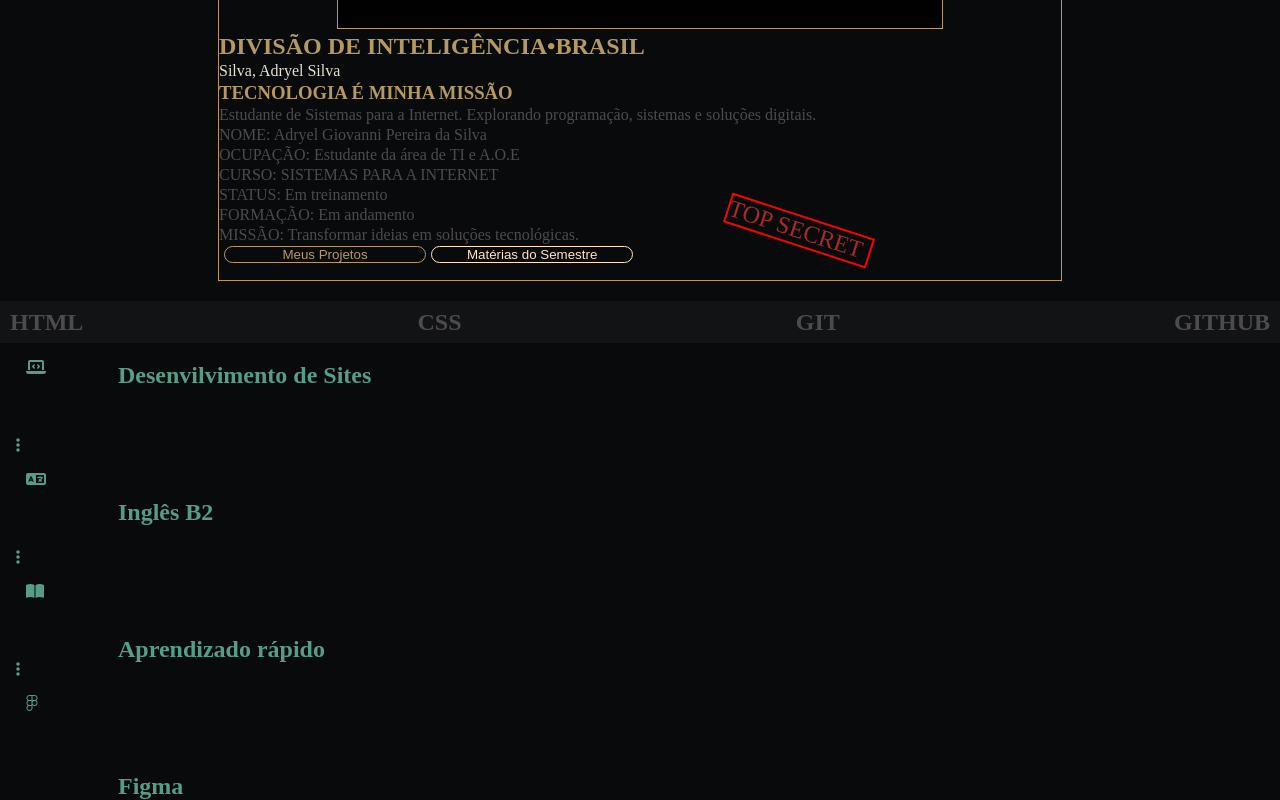
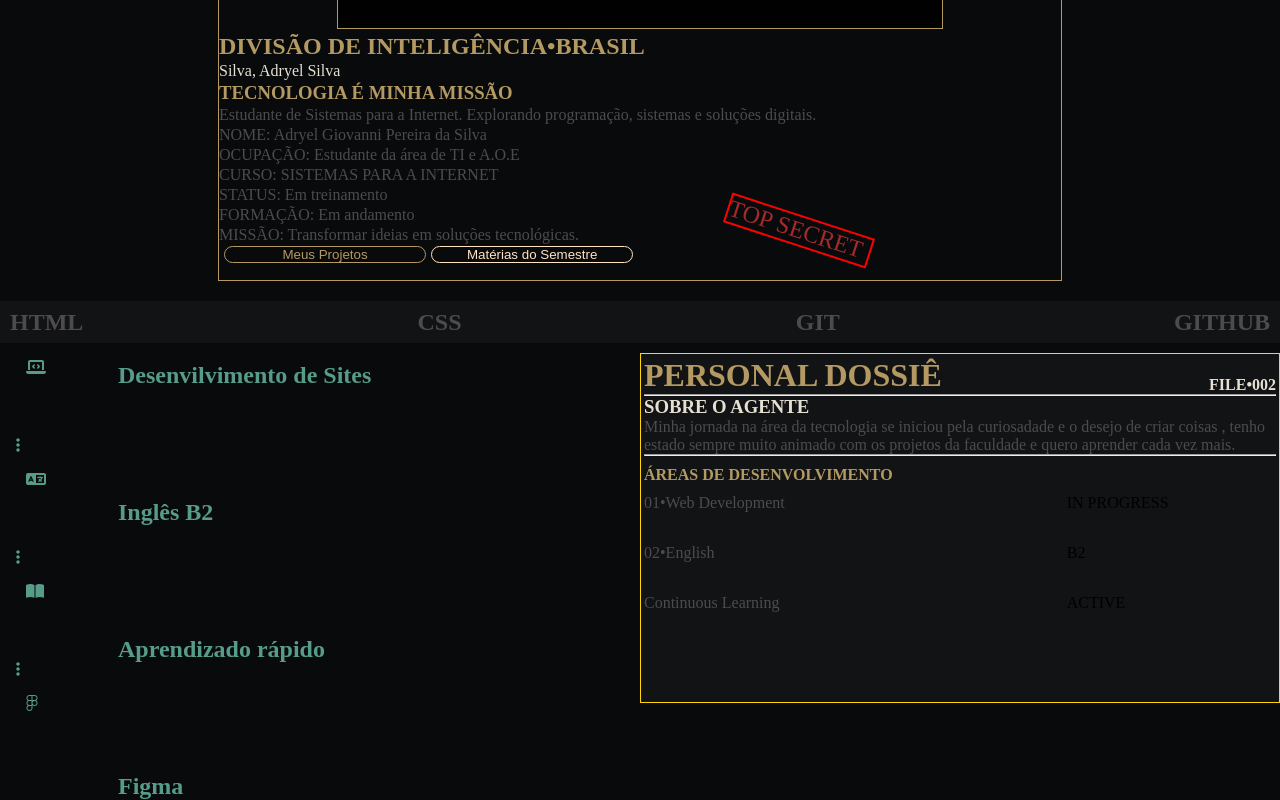
Before and after one commit to Adryel-Silva/Portf-lio-Pessoal-Responsivo, a plain HTML site: page index.html in a window 1280 px wide. Shown: the part 601-1401 px from the top of the page. Drawn offline with Linux system fonts and the light colour scheme.

Commit message:
dossiê pessoal montado

```diff
--- a/css/style.css
+++ b/css/style.css
@@ -220,11 +220,19 @@ button {
     font-weight: bold;
     font-size: 24px;
 }
+.linha-dossie {
+    display: flex;
+    align-items: flex-start;
+    gap: 24px;
+}
+
 .grupo-qualidades {
     width: 50%;
     display: flex;
     align-items: flex-start;
     gap: 24px;
+    flex: 1;
+    width: auto;
 }
 .qualidades{
     display: flex;
@@ -267,3 +275,60 @@ button {
     color: rgba(87, 156, 136, 1);
     width: max-content;
 }
+.dossie{
+    margin-top: 10px;
+    padding: 3px;
+    width: 50%;
+    height: 350px;
+    background-color: rgba(217, 217, 217, 0.04);
+    border: 1px gold solid;
+    display: flex;
+    justify-content: flex-start;
+    flex-direction: column;
+}
+.title{
+    display: flex;
+    align-items: flex-start;
+    justify-content: space-between;
+}
+.dossie h1{
+    width: 50%;
+    color: rgba(180, 154, 98, 1);
+}
+.dossie h2{
+    color: rgba(230, 224, 210, 1);
+    font-size: 16px;
+    align-self: flex-end;
+}
+.dossie h3{
+    color: rgba(230, 224, 210, 1);
+}
+.dossie h4{
+    margin-top: 10px;
+    color: rgba(180, 154, 98, 1);
+}
+.caracteristica{
+    margin-top: 10px;
+    display: flex;
+    align-items: flex-start;
+    gap: 32px;
+}
+
+.nivel{
+    display: flex;
+    flex-direction: column;
+    gap: 32px;
+    align-items: flex-start;
+}
+.forças {
+    margin-right: 250px;
+    display: flex;
+    flex-direction: column;
+    gap: 32px;
+}
+.forças p{
+        color: rgba(23, 61, 50, 1);
+}
+.dossie p{
+    color: rgba(77, 75, 77, 1);
+}
--- a/index.html
+++ b/index.html
@@ -73,6 +73,7 @@
             <p>GIT</p>
             <p>GITHUB</p>
         </div>
+        <div class="linha-dossie">
             <div class="grupo-qualidades">
                 <div class="qualidades">
                     <a><i class="fa-solid fa-laptop-code"></i></a>
@@ -90,6 +91,31 @@
                     <p>Figma </p>
                 </div>
             </div>
+            <div class="dossie">
+                <div class="title">
+                    <h1>PERSONAL DOSSIÊ</h1>
+                    <h2>FILE•002</h2>
+                </div>
+                <hr>
+                <h3>SOBRE O AGENTE</h3>
+                <p>Minha jornada na área da tecnologia se iniciou pela curiosadade e o desejo de criar coisas , tenho
+                    estado sempre muito animado com os projetos da faculdade e quero aprender cada vez mais.</p>
+                <hr>
+                <h4>ÁREAS DE DESENVOLVIMENTO</h4>
+                <div class="caracteristica">
+                    <div class="forças">
+                        <p>01•Web Development </p>
+                        <p>02•English </p>
+                        <p>Continuous Learning </p>
+                    </div>
+                    <div class="nivel">
+                        <il>IN PROGRESS </il>
+                        <il>B2</il>
+                        <il>ACTIVE</il>
+                    </div>
+                </div>
+            </div>
+        </div>
     </main>
 </body>
 
```
Lines whose indentation alone changed are shown as unchanged.
